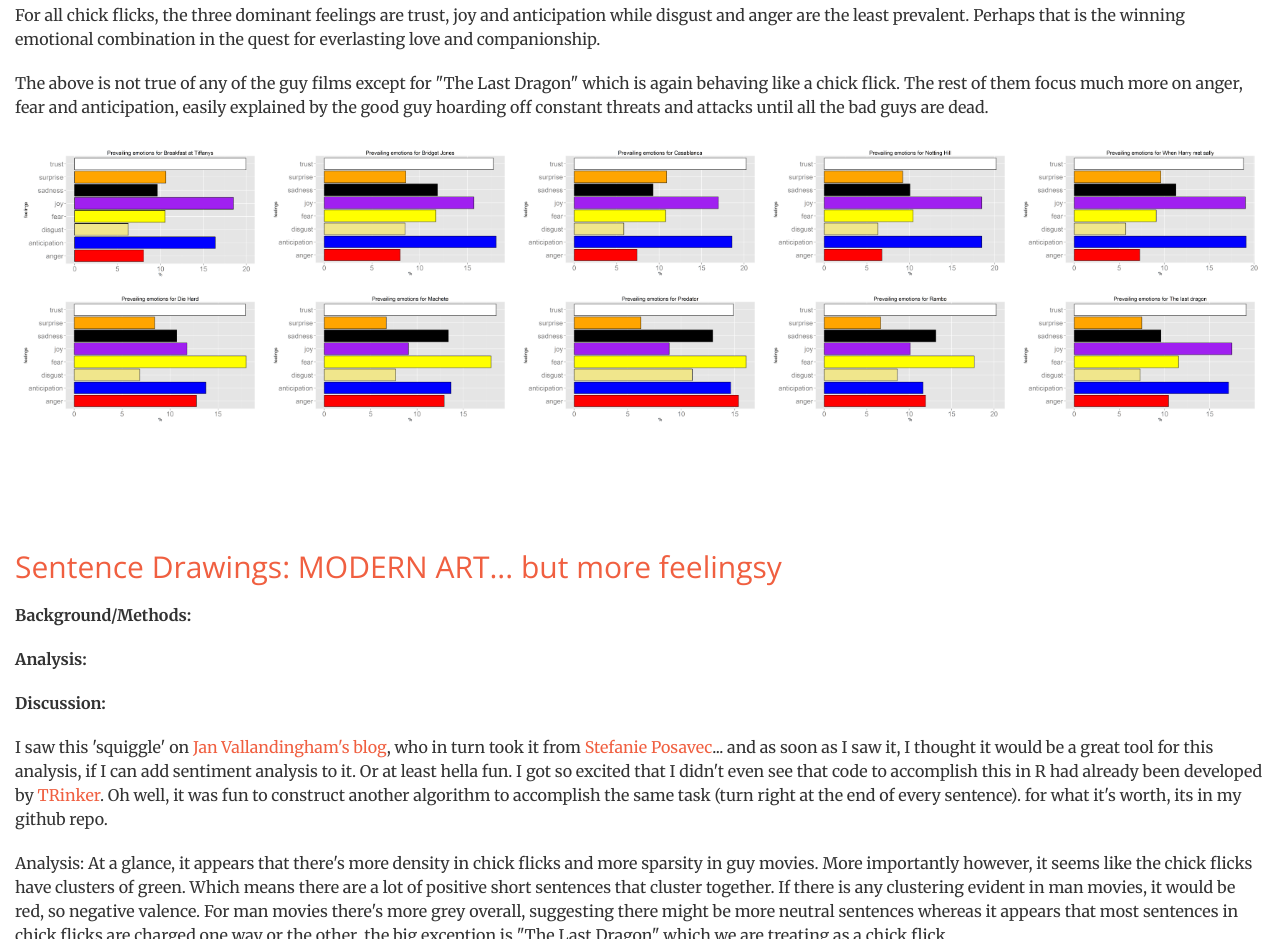
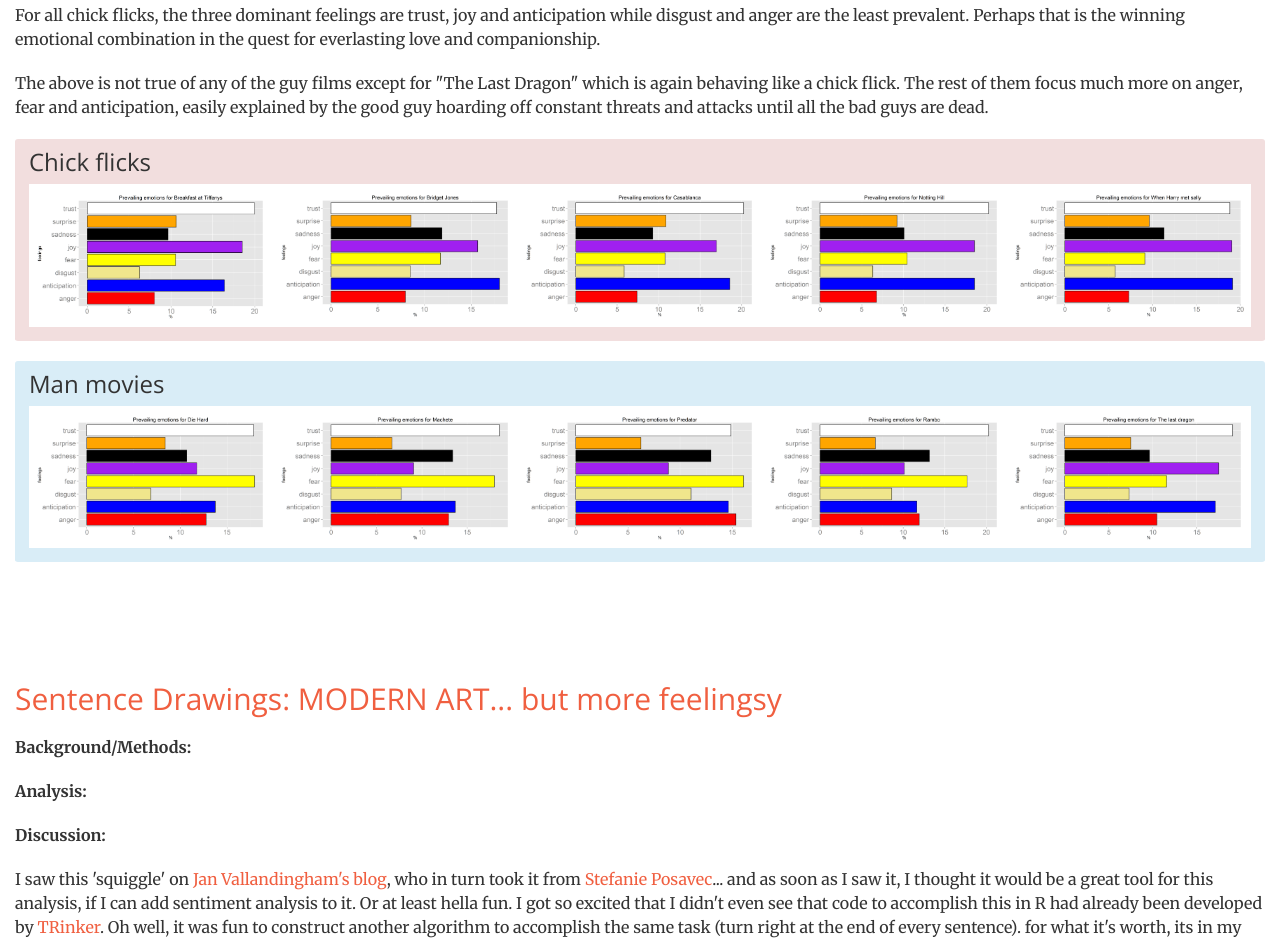
Before and after one commit to DataStrategist/Movie-sentiment-analyzer, a plain HTML site: page web/index.html in a window 1280 px wide. Shown: the part 8127-9066 px from the top of the page. Drawn offline with nearby package versions, Linux system fonts and the light colour scheme.

Commit message:
Implemented Padding to Chart Feelings

```diff
--- a/web/index.html
+++ b/web/index.html
@@ -565,6 +565,8 @@
 
             <p>The above is not true of any of the guy films except for "The Last Dragon" which is again behaving like a chick flick. The rest of them focus much more on anger, fear and anticipation, easily explained by the good guy hoarding off constant threats and attacks until all the bad guys are dead.
             </p>
+            <div class="flick-panel">
+                <div class="flick-panel-heading"><h3 style="margin:  0px !important;">Chick flicks</h3></div>
                 <table class="table table-responsive table-condensed border-no">
                     <tr>
                         <td class="img_container1 border-no">
@@ -583,6 +585,12 @@
                             <a data-lightbox="When Harry met sally-feelings.png" href="./Output/When Harry met sally-feelings.png" data-title="When Harry met sally-feelings.png"/><img src="./Output/When Harry met sally-feelings.png" class="img-responsive"/></a>
                         </td>
                     </tr>
+                </table>
+            </div>
+            <br>
+            <div class="man-panel">
+                <div class="man-panel-heading"><h3 style="margin:  0px !important;">Man movies</h3></div>
+                <table class="table table-responsive table-condensed border-no">
                     <tr>
                         <td class="img_container1 border-no">
                             <a data-lightbox="Die Hard-feelings.png" href="./Output/Die Hard-feelings.png" data-title="Die Hard-feelings.png"/><img src="./Output/Die Hard-feelings.png" class="img-responsive"/></a>
@@ -601,6 +609,8 @@
                         </td>
                     </tr>
                 </table>
+            </div>
+
         </aside>
 
         <aside>
```
Lines whose indentation alone changed are shown as unchanged.
